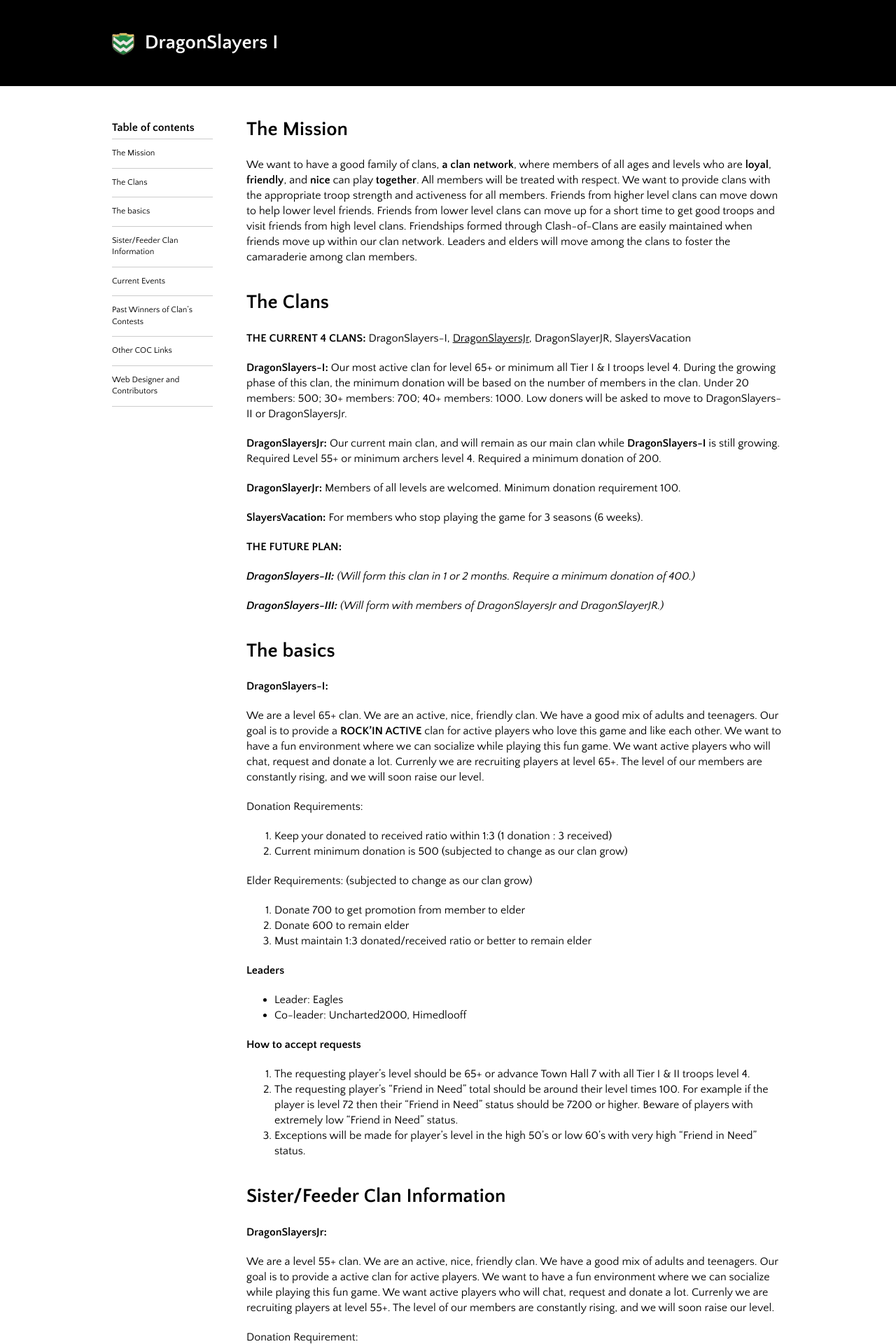
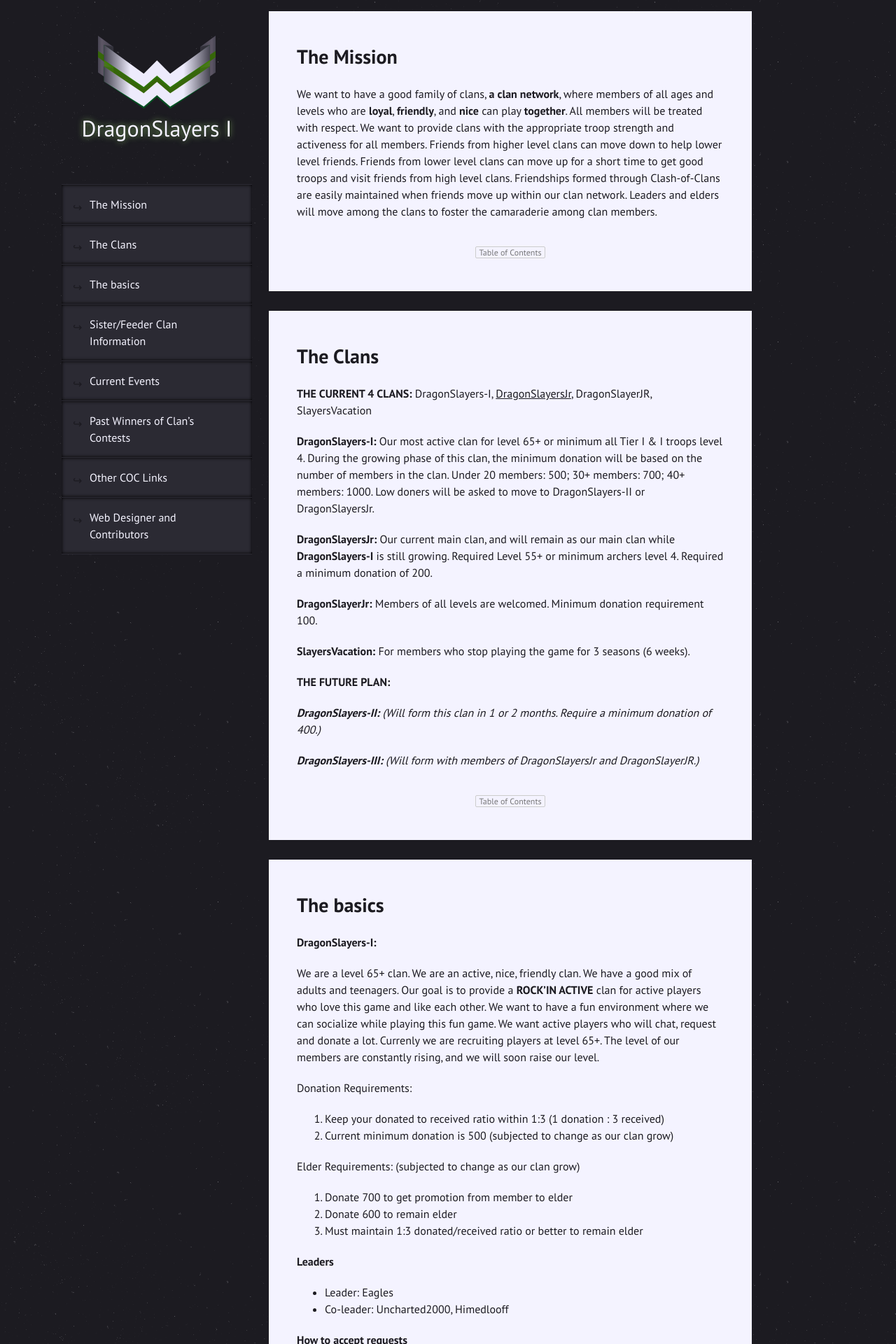
Before and after one commit to himedlooff/DragonSlayers-I, a Jekyll site: the page built from index.md, in a window 1280 px wide. Shown: the top 1920 px of the page at 70% size. Built offline with Jekyll 4.4.1, drawn with Linux system fonts in a browser that asks for light colours; some of the changed text lies outside the part shown.

Commit message:
Updates template.

```diff
--- a/_layouts/default.html
+++ b/_layouts/default.html
@@ -9,34 +9,41 @@
     <title>{{ page.title }}</title>
 
     <link rel="stylesheet" href="{{ site.assetsurl }}css/main.css">
-    <link href='http://fonts.googleapis.com/css?family=Quattrocento+Sans:400,400italic,700,700italic' rel='stylesheet' type='text/css'>
+    <link href='http://fonts.googleapis.com/css?family=PT+Sans:400,700' rel='stylesheet' type='text/css'>
 
     <meta name="viewport" content="width=device-width, initial-scale=1">
 
   </head>
 
-  <body>
+  <body class="theme-dark theme-dsi">
 
-    <header role="banner" class="theme-dark">
-      <div class="wrapper">
-        <h1><img src="assets/img/shield.png" alt=""> {{ page.title }}</h1>
+    <div class="l-side">
+      <div class="l-side_inner wrapper">
+
+        <header role="banner">
+          <h1 class="logo">
+            <img src="assets/img/stripe-double-metallic.svg" alt="" class="logo_art">
+            {{ page.title }}
+          </h1>
+        </header>
+        <!-- NAV GOES HERE -->
+
       </div>
-    </header>
+    </div>
 
-    <div role="main">
-      <!-- HISTORY GOES HERE -->
-      <div class="wrapper">
-        <div class="l-main post">
-            <div class="post-content">
-              {{content}}
-            </div>
+    <div class="l-main" role="main">
+      <div class="l-main_inner">
+
+        <!-- HISTORY GOES HERE -->
+        <div class="post theme-light">
+          {{content}}
         </div>
-        <!-- NAV GOES HERE -->
+
       </div>
     </div>
 
     <script src="{{ site.assetsurl }}js/jquery-1.9.1.min.js"></script>
-    <script src="{{ site.assetsurl }}js/jquery.sticky.js"></script>
+    <!-- <script src="{{ site.assetsurl }}js/jquery.sticky.js"></script> -->
     <script src="{{ site.assetsurl }}js/app.js"></script>
     <script>
       (function($)
--- a/assets/css/main.css
+++ b/assets/css/main.css
@@ -1,9 +1,14 @@
+body,
+html {
+    height:100%
+}
+
 body {
+    padding: 0;
     margin: 0;
-    padding: 0;
     font-size: 100%;
-    line-height: 1.375; /* 22 / 16 */
-    font-family: 'Quattrocento Sans', Arial, sans-serif;
+    line-height: 1.5; /* 24 / 16 */
+    font-family: 'PT Sans', Arial, sans-serif;
 }
 
 h1 {
@@ -16,29 +21,7 @@
 }
 
 a {
-    color: #000;
-}
-
-[role="banner"] h1 {
-    font-size: 1.75em;
-}
-
-[role="banner"] h1 img {
-    vertical-align: middle;
-    width: 1.142857143em; /* 32 / 28 */
-    height: 1.142857143em; /* 32 / 28 */
-    margin-right: 0.285714286em; /* 8 / 28 */
-}
-
-.theme-dark {
-    background: #000;
-    color: #fff;
-}
-
-.wrapper {
-    max-width: 960px;
-    margin: 0 auto;
-    padding: 1em;
+    color: inherit;
 }
 
 .wrapper:before,
@@ -51,40 +34,70 @@
     clear: both;
 }
 
+.l-main_inner {
+    padding: 1em;
+}
+
+.l-side_inner {
+    padding: 1em;
+}
+
+/*.l-main_inner {
+    padding: .5em;
+}*/
+
 .token {
     display: inline-block;
     vertical-align: middle;
-    margin-top: -2px;
+    margin: -4px 0 0;
     padding: 3px 5px 2px;
+    border: 0;
+    border-radius: 2px;
+    background: #666;
+    color: #F4F3FF;
     font-size: .75em; /* 12 / 16 */
     line-height: 1;
-    color: #fff;
-    background: #666;
-    border-radius: 2px;
     text-align: center;
 }
 
+a.token {
+    text-decoration: none;
+}
+
 .token__dark {
-    background: #000;
+    background: #1C1B21;
+    background-color: #333;
 }
 
 .token__light {
+    padding: 2px 4px 1px;
     border: 1px solid #ccc;
-    background: #fff;
+    background: #F4F3FF;
     color: #777;
     text-decoration: none;
 }
 
+.token__attention {
+    background-color: #7CAB5C;
+    color: #1C1B21;
+}
 
 .token-group_item:first-child {
     border-top-right-radius: 0;
     border-bottom-right-radius: 0;
 }
 
+.token-group_item:last-child {
+    border-top-left-radius: 0;
+    border-bottom-left-radius: 0;
+}
+
 .token-group_item + .token-group_item {
     margin-left: -3px;
-    border-top-left-radius: 0;
-    border-bottom-left-radius: 0;
+}
+
+.token-group_item + .token-group_item:not(:last-child) {
+    border-radius: 0;
 }
 
 .token-group-stacked_item {
@@ -93,33 +106,62 @@
 }
 
 .token-group-stacked_item:first-child {
-    border-radius: 2px;
     border-bottom-left-radius: 0;
     border-bottom-right-radius: 0;
 }
 
-.token-group-stacked_item + .token-group-stacked_item {
-    margin: 1px 0 0 0;
-    border-radius: 0;
-}
-
 .token-group-stacked_item:last-child {
-    border-radius: 2px;
     border-top-left-radius: 0;
     border-top-right-radius: 0;
 }
 
-[role="main"] > .wrapper {
-    padding-top: 1em;
-    padding-bottom: 0;
+.token-group-stacked_item + .token-group-stacked_item {
+    margin: 1px 0 0 0;
 }
 
-.post-label {
-    font-size: 1em;
+.token-group-stacked_item + .token-group-stacked_item:not(:last-child) {
+    border-radius: 0;
 }
 
-.post-content {
-    padding: 1em 0 2em;
+.divider {
+    padding: 3em 0; /* 48 / 16 */
+}
+
+/*.divider:before {
+    content: "↯";
+    display: block;
+    width: 1em;
+    height: 1em;
+    margin: 0 auto;
+    border-radius: 100%;
+    background: #7CAB5C;
+    color: #000;
+    font-size: 3em;
+    line-height: 1;
+    text-align: center;
+    box-shadow: 0 0 6px #333, inset 0 0 4px #000;
+    opacity: .2;
+}*/
+
+.logo {
+    max-width: 280px;
+    margin: 1.5em auto 2em; /* 48 / 32, 64 / 32 */
+    font-size: 2em; /* 32 / 16 */
+    color: #F4F3FF;
+    line-height: 1;
+    font-weight: normal;
+    text-align: center;
+    text-shadow: 0 0 2px #1C1B21, 0 0 8px #7CAB5C;
+}
+
+.logo_art {
+    display: block;
+    width: 70%;
+    margin: 0 auto 0.375em; /* 12 / 32 */
+}
+
+.post {
+    padding: 1em 1em 2em;
      -ms-word-break: break-all;
          word-break: break-all;
 
@@ -131,67 +173,74 @@
             hyphens: auto;
 }
 
-.post-content h1 {
-    margin: 1.25em 0 0.714285714em; /* 35 / 28, 20 / 28 */
+.post h1 {
+    padding-top: 1.571428571em; /* 44 / 28 */
+    padding-left: 1.428571429em; /* 35 / 28 */
+    margin: 0 -1.428571429em; /* 35 / 28 */
+    border-top: 1em solid #1C1B21;
 }
 
-.post-content h1:first-child {
-    margin-top: -5px;
-}
-
-.post-nav {
-    padding: 2em 1em;
-    margin: 0 -1em;
-    border-top: 1px solid #ccc;
-    background: #eee;
+.post h1:first-child {
+    padding-top: 1em;
+    border-top: none;
 }
 
 .post-nav-label {
     font-size: 1em;
-    margin-top: 0;
+    padding: 0.75em 0; /* 12 / 16 */
+    margin: 0;
 }
 
-.post-nav-list,
-.post-nav-list-item {
+.post-nav-list {
     padding: 0;
-    margin: 0;
-    border-top: 1px solid #ccc;
+    margin: 0 -1em;
+    border-top: 1px solid #2B2A33;
     list-style-type: none;
 }
 
-.post-nav-list-item-link {
+.post-nav-list_item-icon {
+    margin-right: 1em;
+    position: absolute;
+    left: 1em;
+    top: 1.25em;
+    color: #1C1B21;
+}
+
+.post-nav-list_item_link {
     display: block;
-    padding: 1em 0;
+    padding: 1em 2em 1em 2.5em;
     margin: 0;
-    border-bottom: 1px solid #ccc;
-    font-size: 0.75em; /* 12 / 16 = 0.75 */
+    position: relative;
+    border-bottom: 1px solid #2B2A33;
+    background: #2B2A33;
+    color: #F4F3FF;
+    /*font-size: 0.75em;*/ /* 12 / 16 = 0.75 */
     text-decoration: none;
+    box-shadow: inset 0 0 5px #000;
 }
 
 .toc-nav-jump-link {
-    padding-bottom: 2.125em; /* 34 / 16 = 2.375 */
-    margin-top: 2.125em; /* 34 / 16 = 2.375 */
-    border-bottom: 1px solid #ccc;
+    padding: 2.125em 0; /* 34 / 16 = 2.375 */
+    margin: 2.125em -1em 0; /* 34 / 16 = 2.375 */
+    background: #E9E8F9;
     text-align: center;
+}
+
+.toc-nav-jump-link:last-child {
+    margin-bottom: -2em;
 }
 
 .history {
     display: none;
     font-size: 1em; /* 16 */
-    background: #eee;
-}
-
-.history > .wrapper {
-    padding-top: 0;
-    padding-bottom: 0;
 }
 
 .history-list {
     display: none;
     padding: 0;
     margin: 0;
-    border-top: 1px solid #fff;
-    border-bottom: 1px solid #fff;
+    border-top: 1px dotted #444;
+    border-bottom: 1px dotted #444;
     list-style-type: none;
 }
 
@@ -201,35 +250,31 @@
 }
 
 .history-list_item + .history-list_item {
-    border-top: 1px solid #fff;
+    border-top: 1px dotted #444;
 }
 
 .history-latest {
     position: relative;
-    padding-left: 75px;
     margin: 0;
 }
 
-.history-latest .token-group {
-    width: 65px;
-    margin-top: 2px;
-    position: absolute;
-    left: 0;
+.history-latest .history-message,
+.history-latest .history-more {
+    display: inline-block;
 }
 
 .history-latest-label {
     display: block;
 }
 
-.history-more {
-    display: block;
-    margin: 0;
-    font-size: .75em; /* 12 / 16 */
+.history-date {
+    margin-right: 12px;
 }
 
-.history-date {
-    margin-right: 6px;
+.history-more {
+    margin-left: 12px;
 }
+
 
 @media screen and (min-width: 48em) { /* 768 / 30 */
 
@@ -238,39 +283,126 @@
         margin: 0.357142857em 0; /* 10 / 28 */
     }
 
-    .wrapper {
-        padding: 2em;
-    }
-
-    [role="main"] > .wrapper {
-        padding-top: 2em;
-        padding-bottom: 1em;
+    .logo {
+        margin: 0.357142857em auto 1.5em; /* 10 / 28 */
     }
 
     .l-main {
         display: block;
-        width: 80%;
+        width: 60%;
         float: right;
+    }
+
+    .l-main_inner {
+        padding: 1em 0 2em;
+    }
+
+    .l-main_inner {
+        padding-right: 14em;
+        padding-right: 12%;
     }
 
     .l-side {
         display: block;
-        width: 15%;
+        width: 40%;
+        height: 100%;
+        float: left;
+        /*position: fixed;*/
+        text-align: right;
+    }
+
+    .l-side_inner {
+        padding: 2.5em;
+    }
+
+    .history_inner {
+        padding: 2.5em 2.5em 0;
+    }
+
+    .post {
+        padding: 1em 2.5em 2em;
+    }
+
+    .post h1 {
+        padding-top: 1.571428571em;
+        padding-left: 1.428571429em;
+        margin: 1.571428571em -1.428571429em 0; /* 44 / 28, 35 / 28, 40 / 28 */
+        line-height: 1.5;
+    }
+
+    .post h1:first-child {
+        padding-top: 1em;
+        margin-top: 0;
+    }
+
+    [role="banner"],
+    #post-nav_wrapper {
+        display: inline-block;
+        width: 100%;
+        max-width: 240px;
+        text-align: left;
     }
 
     .post-nav {
         padding: 1em 0 0;
         margin: 0;
         border: 0;
+    }
+
+    .toc-nav-jump-link {
+        padding: 0;
+        margin: 2.125em 0; /* 34 / 16 = 2.375 */
         background: transparent;
     }
 
-    .history .wrapper {
-        padding: 0 2em;
-    }
-
-    .toc-nav-jump-link {
-        display: none;
+    .toc-nav-jump-link:last-child {
+        margin-bottom: 0.125em;
     }
 
 }
+
+@media screen and (min-width: 64em) { /* 1024 / 16 */
+
+    .l-main {
+        width: 70%;
+    }
+
+    .l-main_inner {
+        padding-right: 14em;
+        padding-right: 23%;
+    }
+
+    .l-side {
+        width: 30%;
+    }
+
+}
+
+
+.theme-dark {
+    background: #1C1B21;
+    color: #F4F3FF;
+}
+
+.history.theme-dark .history-message {
+    color: #ddd;
+}
+
+.history.theme-dark .history-latest .history-message,
+.history.theme-dark .history-latest .history-more {
+    color: #F4F3FF;
+}
+
+.theme-dsi.theme-dark {
+    background-image: url('../img/stardust_@2X.png');
+    background-size: 400px;
+}
+
+.theme-light {
+    background: #F4F3FF;
+    color: #1C1B21;
+}
+
+.history.theme-light {
+    background: #E9E8F9;
+}
--- a/assets/js/app.js
+++ b/assets/js/app.js
@@ -7,10 +7,10 @@
 
   // This function initializes all of the enhancements for the page
 
-  // Create a table of contents nav from the h1 elements in .post-content
+  // Create a table of contents nav from the h1 elements in .post
   initTOCNav();
 
-  // Add table of content links before each h1 in .post-content
+  // Add table of content links before each h1 in .post
   initTOCLinks();
 
   // Build a history list using commit messages from github
@@ -29,23 +29,33 @@
 
   // Creates and inserts a table of contents nav
 
-  $('.post').after(
-    '<div class="l-side" id="post-nav_wrapper">' +
+  $('.l-side_inner').append(
+    '<div id="post-nav_wrapper">' +
       '<div class="post-nav" id="post-nav">' +
-        '<h1 class="post-nav-label" id="table-of-contents">Table of contents</h1>' +
-        '<ul class="post-nav-list">' +
+        //'<h1 class="post-nav-label" id="table-of-contents">Table of contents</h1>' +
+        '<ul id="table-of-contents" class="post-nav-list">' +
           makeTOCNav() +
         '</ul>' +
       '</div>' +
     '</div>'
   );
 
-  if ($(window).width() > 48 * 16) {
-    $('#post-nav').sticky({
-      topSpacing: 0,
-      getWidthFrom: '#post-nav_wrapper'
-    });
-  }
+  // if ($(window).width() > 48 * 16 &&
+  //     $(window).height() > $('#post-nav').height()) {
+  //   $('#post-nav').sticky({
+  //     topSpacing: 0,
+  //     getWidthFrom: '#post-nav_wrapper'
+  //   });
+  // }
+
+  // window.onresize = function() {
+  //   if ($(window).width() < 48 * 16 &&
+  //       $(window).height() < $('#post-nav').height()) {
+  //     $('#post-nav').attr('style','');
+  //     $('#post-nav-sticky-wrapper').attr('style','');
+  //     $.fn.sticky = function(){};
+  //   }
+  // }
 
 }
 
@@ -56,8 +66,8 @@
   var navItems = '';
 
   // Make a nav item html string for each h1 element
-  // in .post-content and append it to navItems.
-  $('.post-content h1').each(function(){
+  // in .post and append it to navItems.
+  $('.post h1').each(function(){
     navItems += makeTOCNavItem(this);
   });
 
@@ -72,8 +82,9 @@
   var $h = $(headingElement);
 
   return '' +
-    '<li class="nav-list_item">' +
-      '<a href="#' + $h.attr('id') + '" class="post-nav-list-item-link">' +
+    '<li class="post-nav-list_item">' +
+      '<a href="#' + $h.attr('id') + '" class="post-nav-list_item_link">' +
+        '<span class="post-nav-list_item-icon">↪</span>' +
         $h.text() +
       '</a>' +
     '</li>';
@@ -86,7 +97,7 @@
 
 function initTOCLinks() {
 
-  // Inserts a link to the table of contents nav before each h1 element in .post-content
+  // Inserts a link to the table of contents nav before each h1 element in .post
 
   var tocLink = '' +
         '<p class="toc-nav-jump-link">' +
@@ -95,11 +106,13 @@
           '</a>' +
         '</p>';
 
-  $('.post-content h1').each(function(index){
+  $('.post h1').each(function(index){
     if (index > 0) {
       $(this).before(tocLink);
     }
   });
+
+  $('.post').append(tocLink);
 
 }
 
@@ -115,9 +128,9 @@
   var scrubbedData = scrubGithubCommits(data, editor);
 
   // Create the history list and insert it into the dom.
-  $('[role="main"]').prepend(
+  $('.l-main_inner').prepend(
     '<div class="history">' +
-      '<div class="wrapper">' +
+      '<div class="history_inner">' +
         makeLatestHistoryItem(scrubbedData[0]) +
         '<ul class="history-list">' +
           makeHistoryItemList(scrubbedData) +
@@ -151,7 +164,7 @@
       data[i],
       '<li class="history-list_item">' +
         '<span class="history-message">' +
-          '<span class="history-date token"></span>' +
+          '<span class="history-date token token__dark"></span>' +
         '</span> ' +
       '</li>'
     );
@@ -173,7 +186,10 @@
   var day = date.getDate();
   var year = date.getFullYear().toString().substr(2,2);
   var month = date.getMonth()+1;
-  var dateStr = '<span class="history-date-month-day">' + month + '-' + day + '</span>' + '-' +
+  var dateStr = '<span class="history-date-month-day">' +
+                  month + '<span class="date-delimiter">-</span>' +
+                  day +
+                '</span>' + '<span class="date-delimiter">-</span>' +
                 '<span class="history-date-year">' + year + '</span>';
 
   $template.find('.history-message').append(commitMessage);
@@ -191,12 +207,12 @@
   return makeHistoryItem(
     firstCommitData,
     '<p class="history-latest history-list_item">' +
-      '<span class="token-group token-group-stacked">' +
-        '<span class="history-latest-label token token__dark token-group_item token-group-stacked_item">Latest</span> ' +
-        '<span class="history-date token token-group_item token-group-stacked_item"></span>' +
-      '</span> ' +
-      '<span class="history-message"></span> ' +
-      '<span class="history-more"><a href="#">See the full history</a></span>' +
+      //'<span class="token-group token-group-stacked">' +
+        //'<span class="history-latest-label token token__attention token-group_item token-group-stacked_item">Latest</span> ' +
+        '<span class="history-date token token__attention"></span> ' +
+      //'</span> ' +
+      '<span class="history-message"></span> &nbsp;' +
+      '<span class="history-more"><a href="#" class="token token__dark">...</a></span>' +
     '</p>'
   );
 
```
Also changed, not shown: assets/img/shield.png (deleted), assets/img/stardust_@2X.png (added), assets/img/stripe-double-metallic.svg (added), assets/js/jquery.sticky.js (deleted).
